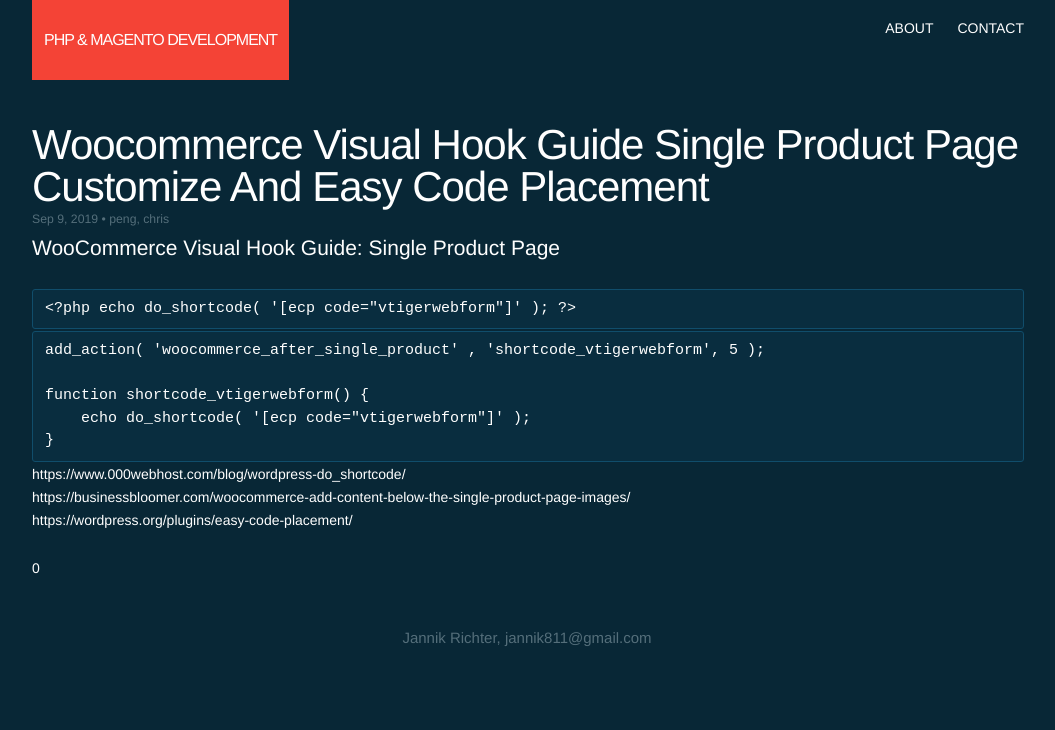
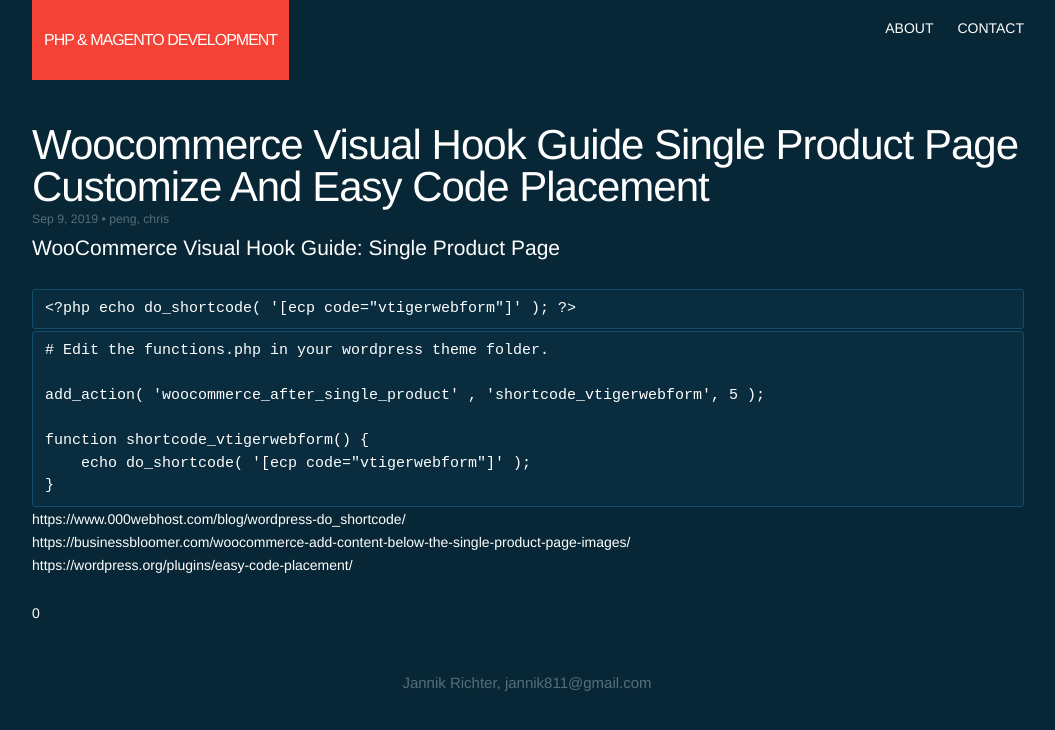
Before and after one commit to chrispengcn/chrispengcn.github.io, a Jekyll site: the page built from _posts/2019-09-09-woocommerce-visual-hook-guide-single-product-page-customize-and-easy-code-placement.md, in a window 1280 px wide. Shown: the top 730 px of the page, without its empty margins (112-1167 px from the left). Built offline with Jekyll 4.4.1, drawn with Linux system fonts in a browser that asks for light colours.

Commit message:
Syncing _posts/2019-09-09-woocommerce-visual-hook-guide-single-product-page-customize-and-easy-code-placement.md from WordPress at https://www.hss5.com (Prestashop &amp; Magento) - wpghs

```diff
--- a/_posts/2019-09-09-woocommerce-visual-hook-guide-single-product-page-customize-and-easy-code-placement.md
+++ b/_posts/2019-09-09-woocommerce-visual-hook-guide-single-product-page-customize-and-easy-code-placement.md
@@ -12,7 +12,9 @@
 <h1 class="entry-title">WooCommerce Visual Hook Guide: Single Product Page</h1>
 &nbsp;
 <pre>&lt;?php echo do_shortcode( '[ecp code="vtigerwebform"]' ); ?&gt;</pre>
-<pre>add_action( 'woocommerce_after_single_product' , 'shortcode_vtigerwebform', 5 );
+<pre># Edit the functions.php in your wordpress theme folder.
+
+add_action( 'woocommerce_after_single_product' , 'shortcode_vtigerwebform', 5 );
 
 function shortcode_vtigerwebform() {
     echo do_shortcode( '[ecp code="vtigerwebform"]' );
```
